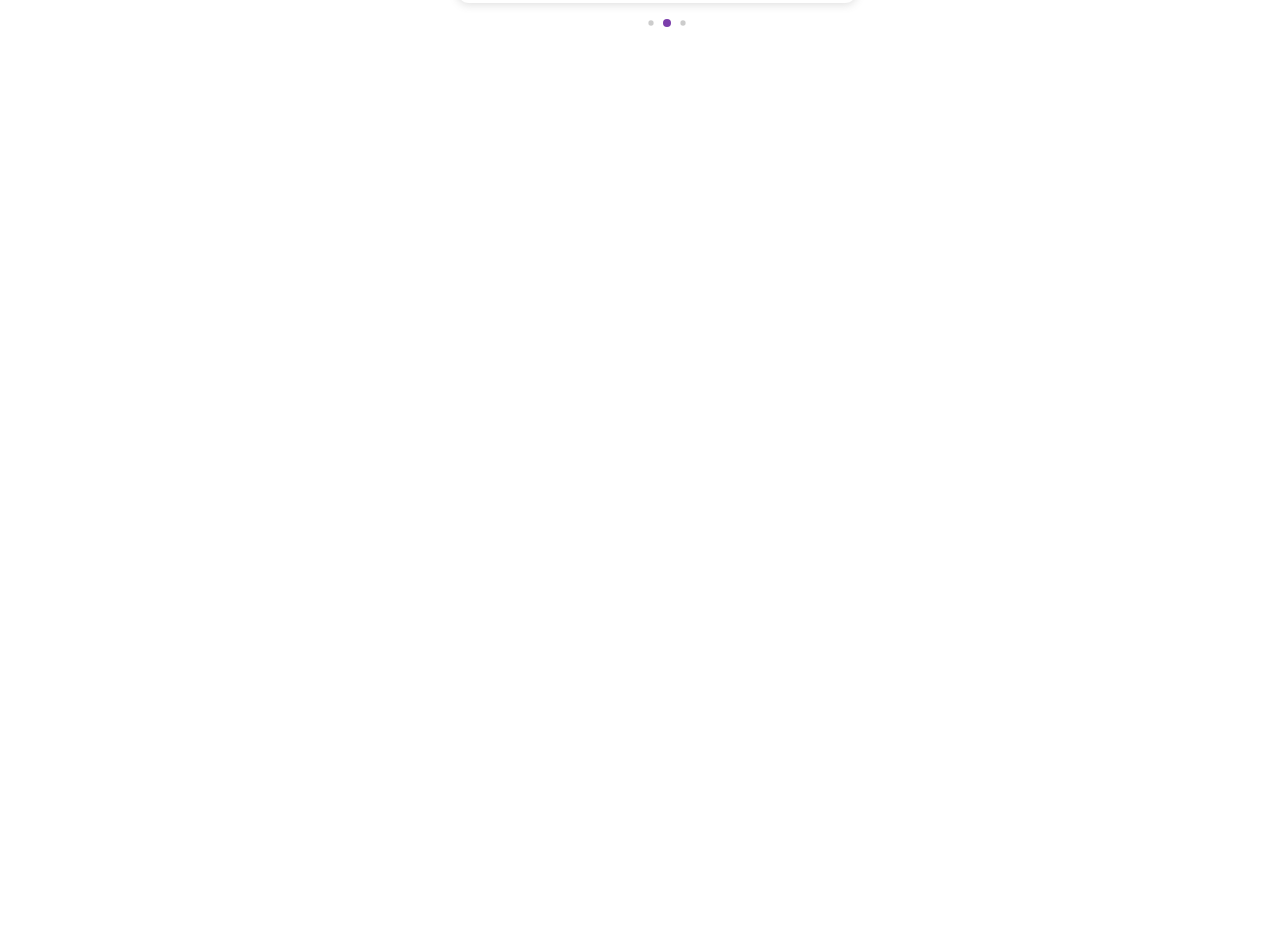
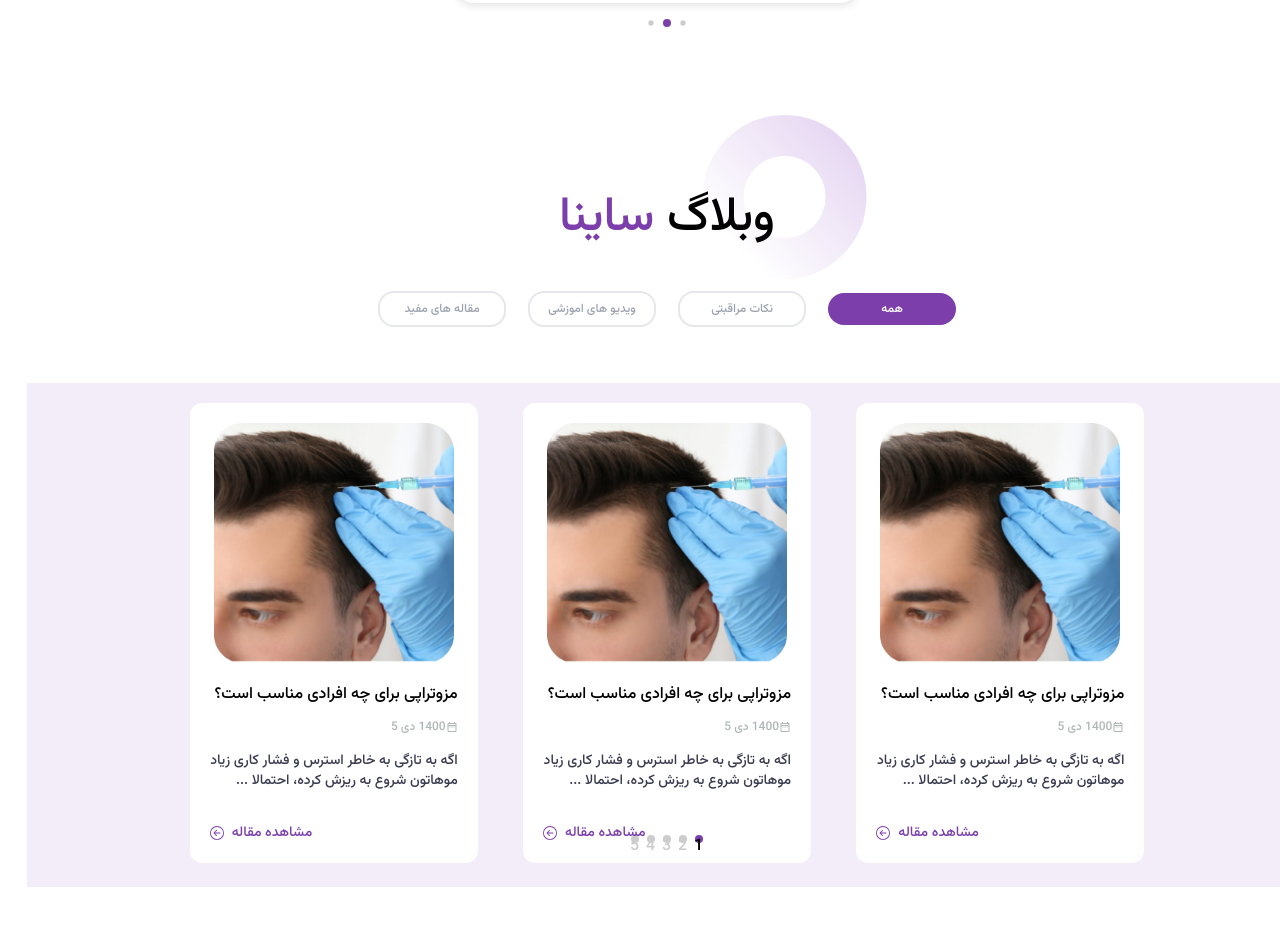
Before and after one commit to rezafarhangian/Saina-Beauty-Clinic, a React (Create React App) app: page / in a window 1280 px wide. Shown: the part 1858-2783 px from the top of the page. Before the commit the page ends 1973 px from the top, so only its background shows below. Built offline with nearby package versions, Linux system fonts and the light colour scheme.

Commit message:
Start building the blog section

```diff
--- a/src/Components/Header.jsx
+++ b/src/Components/Header.jsx
@@ -4,7 +4,7 @@ import NavbarMobile from "./NavbarMobile";
 
 export default function Header() {
   return (
-    <div>
+    <div  className='container '>
       <NavbarDesktop />
       <NavbarMobile />
 
--- a/src/Components/Services.jsx
+++ b/src/Components/Services.jsx
@@ -3,7 +3,7 @@ import ServicesBox from "./ServicesBox";
 
 export default function Services() {
   return (
-    <div className="mt-28 mb-28">
+    <div className="mt-28 mb-28 container">
       <div className="text-center mb-10 relative ">
         <h2 className="text-3xl md:text-5xl">
           خدمات <span className="text-Saina">مجموعه</span>
--- a/src/Components/Slider.jsx
+++ b/src/Components/Slider.jsx
@@ -3,7 +3,7 @@ import React from "react";
 export default function Slider({ name, education, Expertise, img }) {
   return (
     <div className="relative pr-5 mx-auto h-60 lg:h-72 xl:h-80  flex items-center justify-center ">
-      <div className="bg-white absolute   p-2 w-60 sm:w-72 sm:p-4 h-44 sm:h-48 lg:w-80 lg:h-56 xl:w-[400px] xl:h-64 rounded-xl shadow-[rgba(99,99,99,0.2)_0px_2px_8px_0px]">
+      <div className="bg-white absolute   p-2 w-60 sm:w-72 sm:p-4 h-44 sm:h-48 lg:w-80 lg:h-56 xl:w-[400px] xl:h-64 rounded-2xl shadow-[rgba(99,99,99,0.2)_0px_2px_8px_0px]">
         <div className="mr-16 sm:mr-20 lg:text-xl lg:mt-4 xl:text-2xl">
           <h3>
             خانم دکتر <span className="text-Saina">{name}</span>
--- a/src/Components/Specialists.jsx
+++ b/src/Components/Specialists.jsx
@@ -8,14 +8,15 @@ import "swiper/css/pagination";
 
 export default function Specialists() {
   return (
-    <div className='mb-20 relative '>
+    <div className='mb-20 relative container'>
         <div className='text-center mb-7'>
             <h2 className='text-3xl md:text-5xl'>متخصصان <span className='text-Saina'>ساینا</span></h2>
         </div>
 
-        <img className='absolute -top-20 right-[250px] xl:right-[370px] hidden lg:block' src="./Images/Specialists/Ellipse.svg" alt="" />
+        <img className='absolute -top-20 right-[250px] xl:right-[380px] hidden lg:block' src="./Images/Specialists/Ellipse.svg" alt="" />
 
         <Swiper
+          slidesPerView={1}
         loop={true}
         pagination={{
           dynamicBullets: true,
--- /dev/null
+++ b/src/Components/WeblogBox.jsx
@@ -0,0 +1,25 @@
+import React, { useState } from "react";
+import { MdOutlineDateRange } from "react-icons/md";
+import { BsArrowLeftCircle } from "react-icons/bs";
+
+export default function WeblogBox() {
+  return (
+    <div className="bg-white w-72 rounded-xl p-5 mb-1">
+      <img className="w-60 h-60 m-auto " src="./Images/Weblog/Image1.png" alt="" />
+      <h3 className="mt-5 text-[rgba(57, 60, 80, 1)]">مزوتراپی برای چه افرادی مناسب است؟</h3>
+      <div className="flex items-center text-xs mt-3 text-[#AFB7B6]">
+        <MdOutlineDateRange />
+        <p>1400 دی 5</p>
+      </div>
+      <div className=" my-4 text-sm w-64  text-[#393C50]">
+        <p className="">
+        اگه به تازگی به خاطر استرس و فشار کاری زیاد موهاتون شروع به ریزش کرده، احتمالا ...
+        </p>
+      </div>
+      <div className="flex items-center justify-end mt-8 cursor-pointer text-Saina text-sm">
+           <span className="ml-2">مشاهده مقاله</span>
+           <BsArrowLeftCircle/>
+      </div>
+    </div>
+  );
+}
--- /dev/null
+++ b/src/Components/WeblogSection.jsx
@@ -0,0 +1,117 @@
+import React, { useState, useEffect } from "react";
+import WeblogBox from "./WeblogBox";
+import { Swiper, SwiperSlide } from "swiper/react";
+import "swiper/css";
+import "swiper/css/pagination";
+import { Pagination } from "swiper";
+
+
+export default function WeblogSection() {
+  const [category, setCategory] = useState("همه");
+  const [windowSize, setWindowSize] = useState([
+    window.innerWidth,
+  ]);
+
+  useEffect(() => {
+    const handleWindowResize = () => {
+      setWindowSize([window.innerWidth]);
+    };
+
+    window.addEventListener('resize', handleWindowResize);
+
+    return () => {
+      window.removeEventListener('resize', handleWindowResize);
+    };
+  });
+
+
+  const pagination = {
+    clickable: true,
+    renderBullet: function (index, className) {
+      return '<span class="' + className + '">' + (index + 1) + "</span>";
+    },
+  };
+
+
+
+  return (
+    <div className="mt-40 mb-48">
+      <div className="text-center relative container ">
+        <h2 className="text-3xl md:text-5xl">
+          وبلاگ <span className="text-Saina">ساینا</span>
+        </h2>
+        <img
+          className="absolute -top-20 right-[300px] xl:right-[440px] hidden lg:block"
+          src="./Images/Specialists/Ellipse.svg"
+          alt=""
+        />
+      </div>
+      <div className="container overflow-x-scroll lg:overflow-x-hidden mt-8 py-4  md:flex justify-center items-center">
+        <ul className="flex items-center w-[600px] sm:justify-around  ">
+          <li
+            className={`${
+              category === "همه"
+                ? "bg-Saina text-white border-0"
+                : "text-gray-400 border-2 bg-white"
+            } cursor-pointer  p-2 w-32 text-center mx-2 rounded-2xl shrink-0  text-xs `}
+            onClick={() => setCategory("همه")}
+          >
+            همه
+          </li>
+          <li
+            className={`${
+              category === "نکات مراقبتی"
+                ? "bg-Saina text-white border-0"
+                : "text-gray-400 border-2 bg-white"
+            } cursor-pointer  p-2 w-32 text-center mx-2 rounded-2xl shrink-0  text-xs `}
+            onClick={() => setCategory("نکات مراقبتی")}
+          >
+            نکات مراقبتی
+          </li>
+          <li
+            className={`${
+              category === "ویدیو های اموزشی"
+                ? "bg-Saina text-white border-0"
+                : "text-gray-400 border-2 bg-white"
+            } cursor-pointer  p-2 w-32 text-center mx-2 rounded-2xl shrink-0  text-xs `}
+            onClick={() => setCategory("ویدیو های اموزشی")}
+          >
+            ویدیو های اموزشی
+          </li>
+          <li
+            className={`${
+              category === "مقاله های مفید"
+                ? "bg-Saina text-white border-0"
+                : "text-gray-400 border-2 bg-white"
+            } cursor-pointer  p-2 w-32 text-center mx-2 rounded-2xl shrink-0  text-xs `}
+            onClick={() => setCategory("مقاله های مفید")}
+          >
+            مقاله های مفید
+          </li>
+        </ul>
+      </div>
+
+      <div className="">
+        <div className="bg-[#c4a0e133] mt-10 p-5  ">
+          {
+            <Swiper
+             slidesPerView={`${windowSize >= 1024 ? "3" : windowSize >= 768 ? "2" : "1"}`}
+              pagination={pagination}
+              modules={[Pagination]}
+              className=" xl:w-[1000px]"
+            >
+              <SwiperSlide className="flex items-center justify-center"><WeblogBox /></SwiperSlide>
+              <SwiperSlide className="flex items-center justify-center"><WeblogBox /></SwiperSlide>
+              <SwiperSlide className="flex items-center justify-center"><WeblogBox /></SwiperSlide>
+              <SwiperSlide className="flex items-center justify-center"><WeblogBox /></SwiperSlide>
+              <SwiperSlide className="flex items-center justify-center"><WeblogBox /></SwiperSlide>
+              <SwiperSlide className="flex items-center justify-center"><WeblogBox /></SwiperSlide>
+              <SwiperSlide className="flex items-center justify-center"><WeblogBox /></SwiperSlide>
+            </Swiper>
+          }
+
+        </div>
+      </div>
+    </div>
+  );
+}
--- a/src/Pages/Home.js
+++ b/src/Pages/Home.js
@@ -2,16 +2,15 @@ import React from 'react'
 import Header from '../Components/Header'
 import Services from '../Components/Services'
 import Specialists from '../Components/Specialists'
+import WeblogSection from "../Components/WeblogSection"
 
 export default function Home() {
   return (
-    <div className='container '>
+    <div >
       <Header />
       <Services />
-
       <Specialists />
-
-
+       <WeblogSection/>
     </div>
   )
 }
```
Also changed, not shown: public/Images/Weblog/image1.png (added), public/Images/Weblog/image2.png (added).
